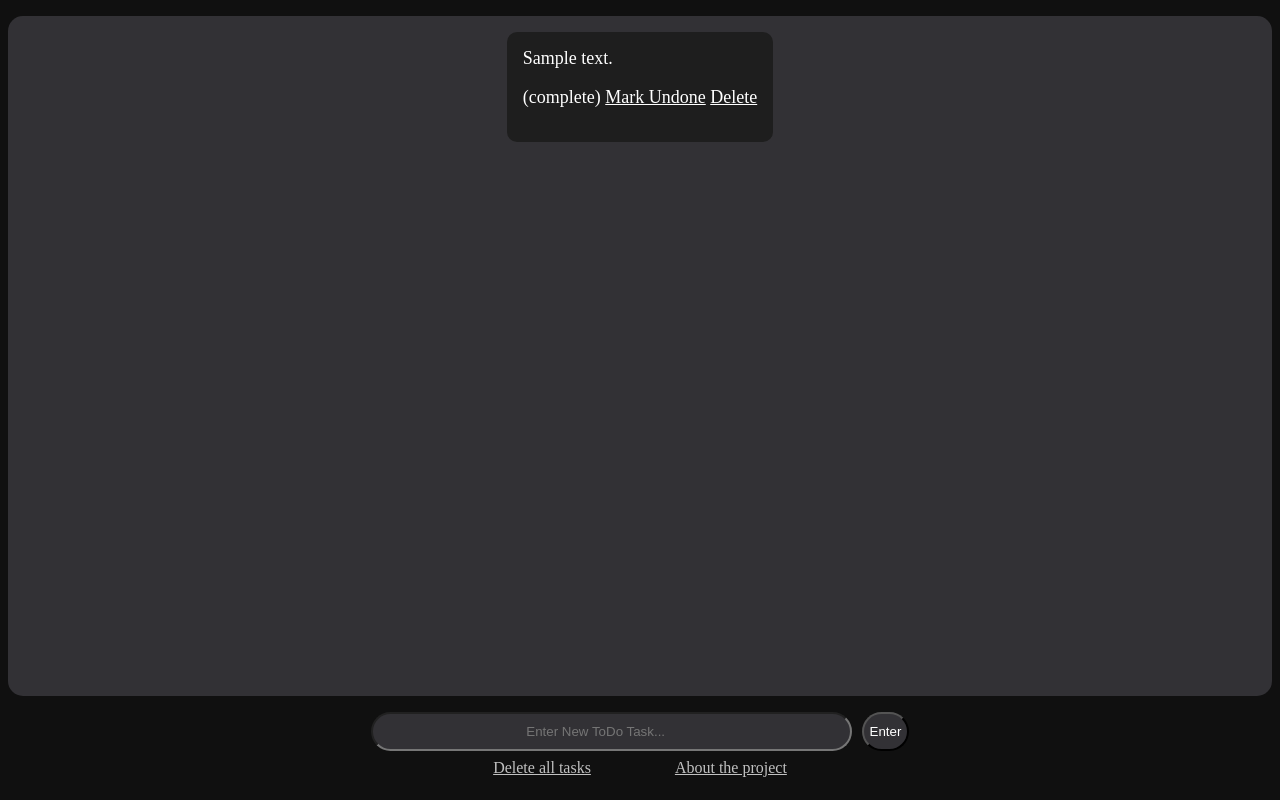
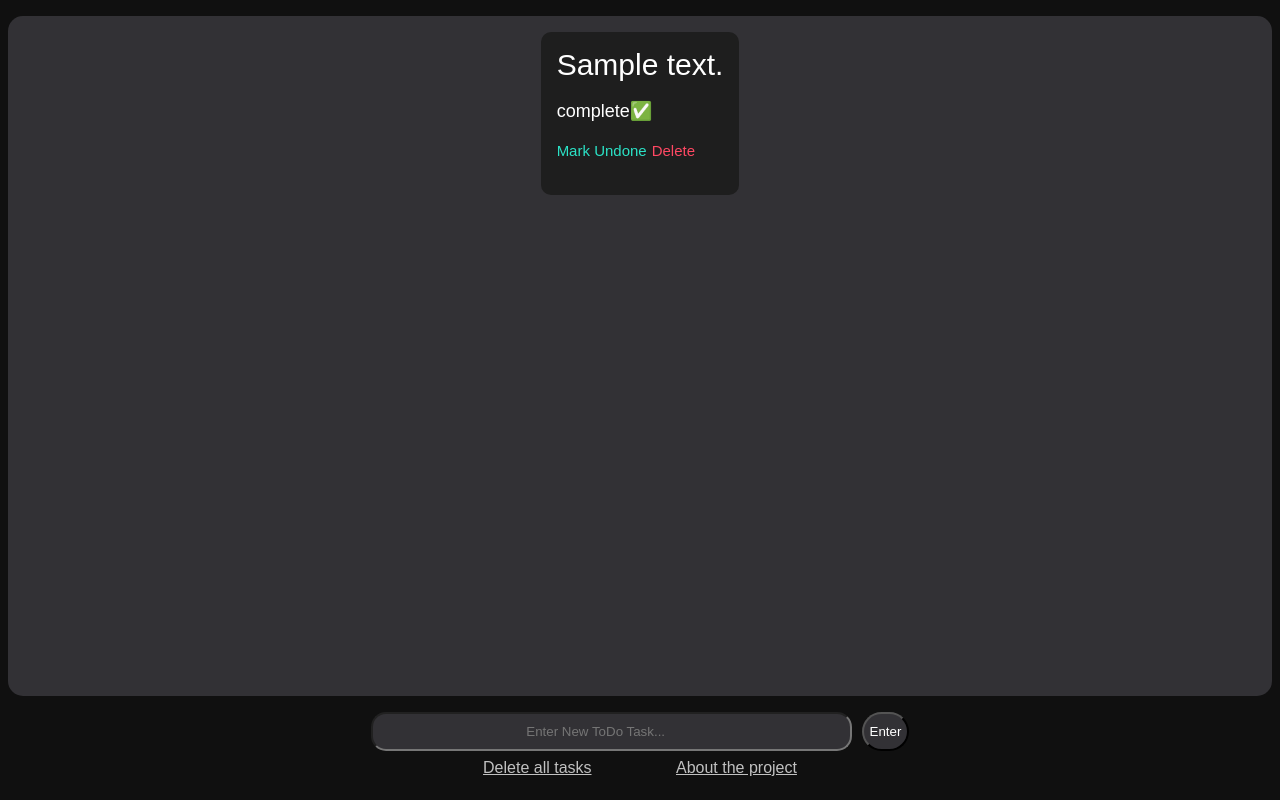
Before and after one commit to newyorkdeep/todo_project, a Django app: page / in a window 1280 px wide. Run offline with Django 5.2, Linux system fonts and the light colour scheme; tables that the repository leaves empty hold one stand-in row (values such as "Sample post").

Commit message:
bug fixes

```diff
--- a/app_todo/static/styles1.css
+++ b/app_todo/static/styles1.css
@@ -1,6 +1,7 @@
 body {
     flex-direction: column;
     background-color: rgb(16, 16, 16);
+    font-family:Arial, Helvetica, sans-serif
 }
 .nuke {
     color: rgb(193, 193, 193);
@@ -16,7 +17,7 @@ body {
     margin-bottom: 1vh;
 }
 .inputfield {
-    border-radius: 20px;
+    border-radius: 15px;
     padding: 10px;
     padding-inline: 150px;
     font-size: 40;
@@ -59,3 +60,16 @@ a {
     display: flexbox;
     flex-direction: row;
 }
+.buttonmarkdone {
+    color: rgb(43, 226, 198);
+    font-size: 15px;
+    text-decoration: none;
+}
+.buttondelete {
+    color: rgb(255, 72, 99);
+    font-size: 15px;
+    text-decoration: none;
+}
+.thetasktext {
+    font-size: 30px;
+}
--- a/app_todo/templates/index.html
+++ b/app_todo/templates/index.html
@@ -13,25 +13,25 @@
             {% for task in tasks_list %}
                 <div class="thetaskitself">
                     <tr>
-                    <td class="headerr">{{task.task_text}}</td>
+                        <td><a class="thetasktext">{{task.task_text}}</a></td>
                         <p></p>
                         {% if task.is_it_done == False %}
-                        <span class="ui gray label">(not complete)</span>
+                            <span class="ui gray label">not complete❌</span>
                         {% else %}
-                        <span class="ui green label">(complete)</span>
+                            <span class="ui green label">complete✅</span>
                         {% endif %}
+                        <p></p>
                     </tr>
                     {% if task.is_it_done == False %}
-                    <a class="uibutton" href="/done/{{ task.id }}">Mark Done</a>
+                        <a class="buttonmarkdone" href="/done/{{ task.id }}">Mark Done</a>
                     {% else %}
-                    <a class="uibutton" href="/done/{{ task.id }}">Mark Undone</a>
+                        <a class="buttonmarkdone" href="/done/{{ task.id }}">Mark Undone</a>
                     {% endif %}
-                <a class="uibutton" href="/delete/{{ task.id }}">Delete</a>
+                    <a class="buttondelete" href="/delete/{{ task.id }}">Delete</a>
                     <p></p>
                 </div>
             {% endfor %}
         </form>
-
         <p></p><p></p>
         <form class="formforinput" action="/add" method="post">
             {% csrf_token %}
```
Lines whose indentation alone changed are shown as unchanged.
